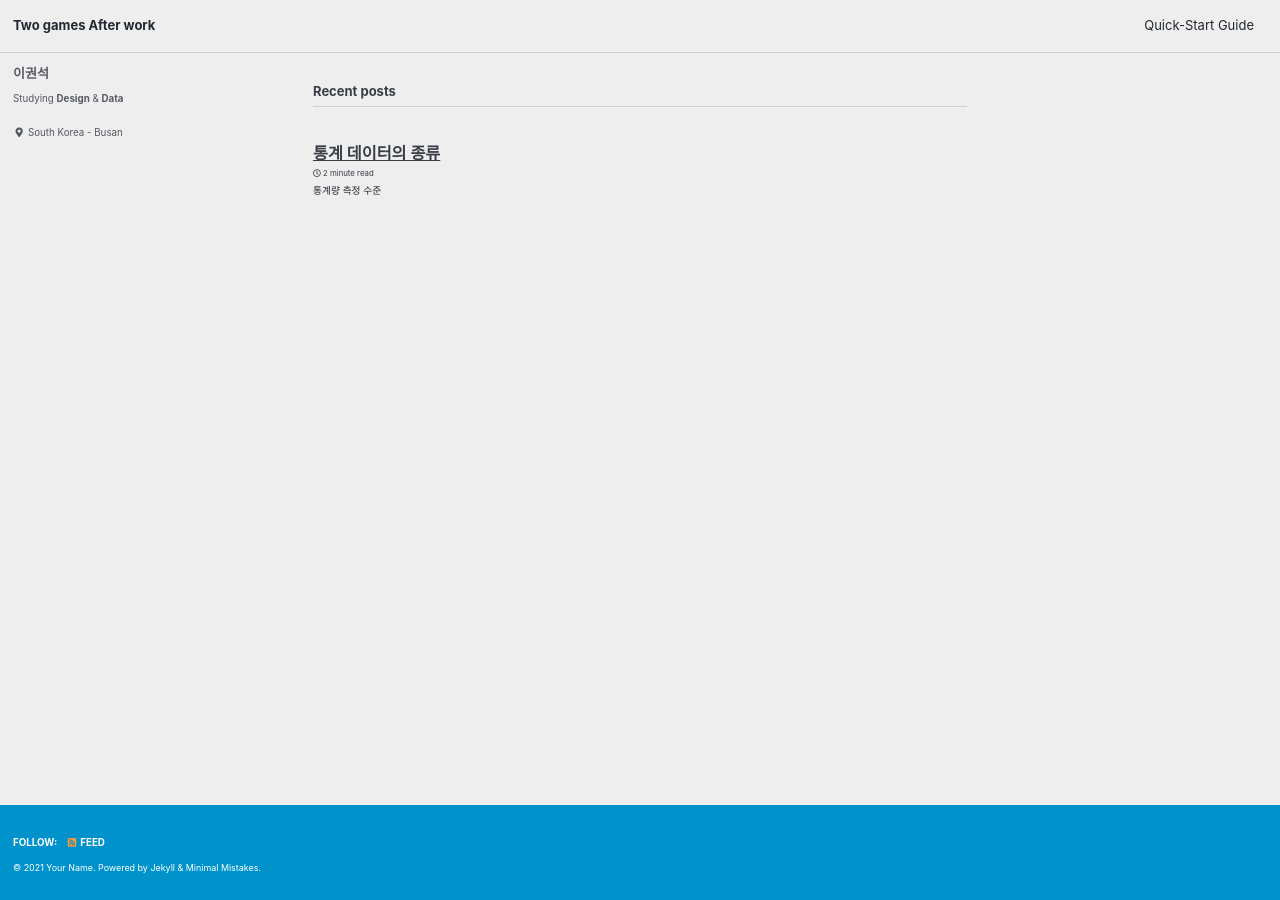
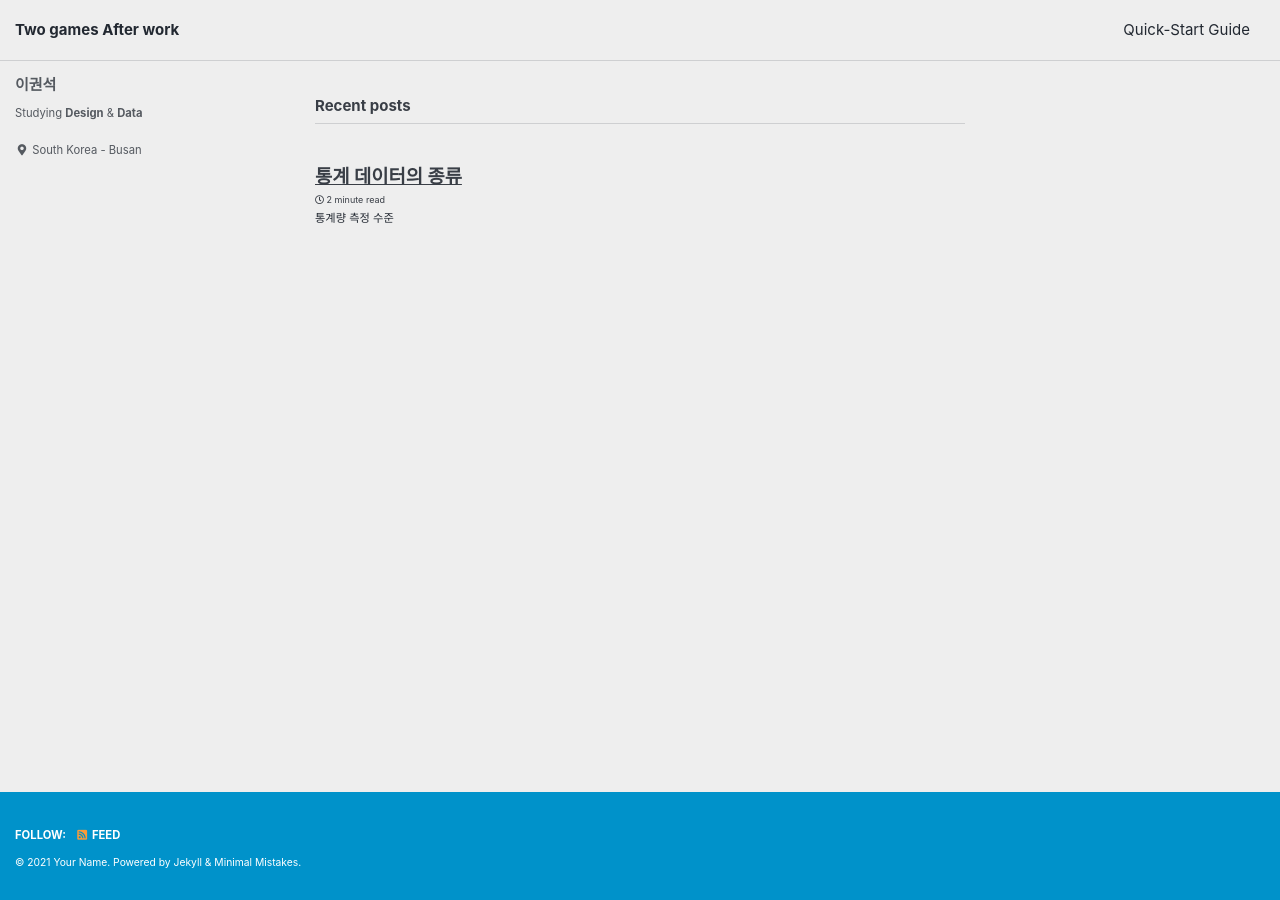
Before and after one commit to LEEGWONSEOK/LEEGWONSEOK.github.io, a Jekyll site: the page built from index.html, in a window 1280 px wide. Built offline with Jekyll 4.4.1, drawn with Linux system fonts in a browser that asks for light colours; cached includes are drawn as plain includes; the list of posts is cut into pages by our own code.

Commit message:
Update _reset.scss

```diff
--- a/_sass/minimal-mistakes/_reset.scss
+++ b/_sass/minimal-mistakes/_reset.scss
@@ -8,18 +8,18 @@ html {
   /* apply a natural box layout model to all elements */
   box-sizing: border-box;
   background-color: $background-color;
-  font-size: 13px;      //font-size: 16px;
+  font-size: 15px;      //font-size: 16px;
 
   @include breakpoint($medium) {
-    font-size: 13px;    //font-size: 18px;
+    font-size: 15px;    //font-size: 18px;
   }
 
   @include breakpoint($large) {
-    font-size: 13px;    //font-size: 20px;
+    font-size: 15px;    //font-size: 20px;
   }
 
   @include breakpoint($x-large) {
-    font-size: 13px;    //font-size: 22px;
+    font-size: 15px;    //font-size: 22px;
   }
 
   -webkit-text-size-adjust: 100%;
```
